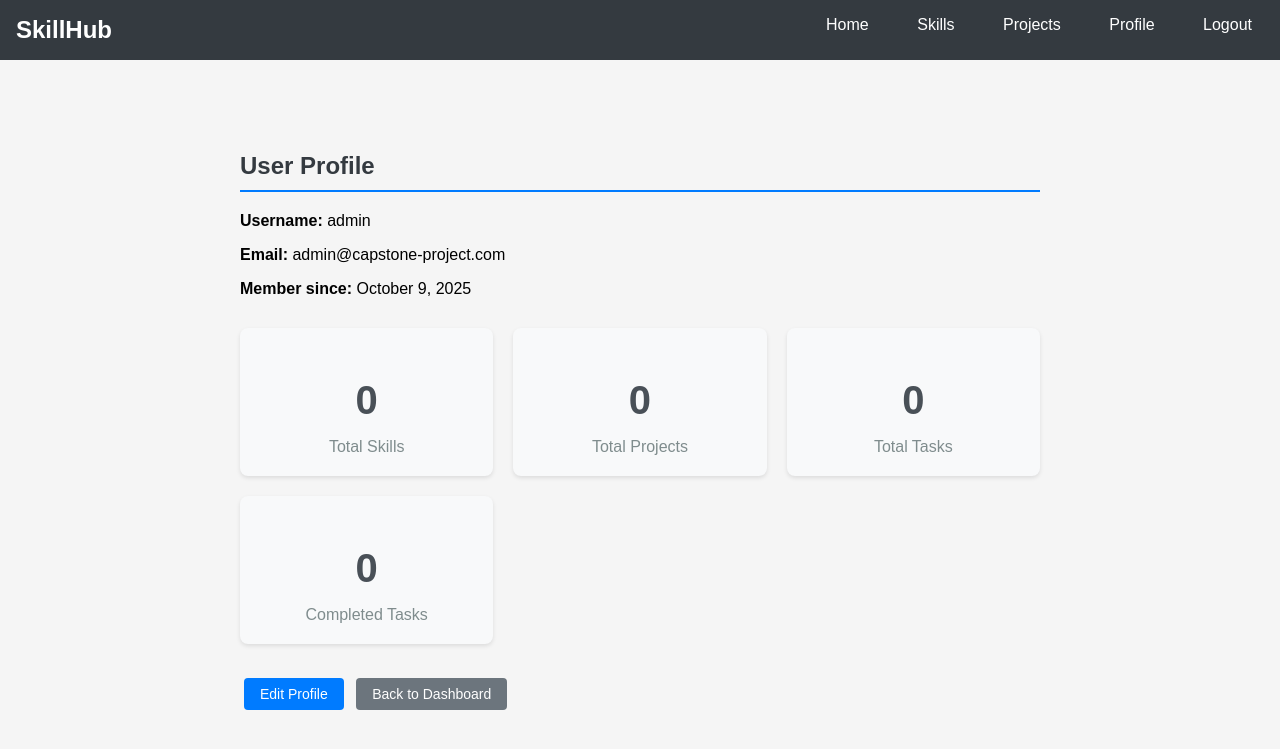
After one commit to hayat-hani/Capstone-Project, a Django app: page /profile/ in a window 1280 px wide. The commit adds this page. Shown: the top 749 px of the page. Run offline with Django 5.2, Linux system fonts and the light colour scheme; a user stored in the database is signed in; data that the repository does not hold is empty.

Commit message:
Added Profile page and Fixed some bugs

```diff
--- a/main_app/templates/main_app/base.html
+++ b/main_app/templates/main_app/base.html
@@ -15,6 +15,7 @@
                 {%if user.is_authenticated %}
                     <li><a href="{% url 'main_app:skills_list' %}">Skills</a></li>
                     <li><a href="{% url 'main_app:projects_list' %}">Projects</a></li>
+                      <li><a href="{% url 'main_app:profile' %}">Profile</a></li>
                     <li><a href="{% url 'main_app:logout' %}">Logout</a></li>
                 {% else %}
                     <li><a href="{% url 'main_app:login' %}">Login</a></li>
--- /dev/null
+++ b/main_app/templates/main_app/profile.html
@@ -0,0 +1,37 @@
+{% extends 'main_app/base.html' %}
+
+{% block content %}
+<div class="detail-container">
+    <h2>User Profile</h2>
+
+    <div class="profile-info">
+        <p><strong>Username:</strong> {{ user.username }}</p>
+        <p><strong>Email:</strong> {{ user.email }}</p>
+        <p><strong>Member since:</strong> {{ user.date_joined|date:"F j, Y" }}</p>
+    </div>
+
+    <div class="stats-grid">
+        <div class="stat-card">
+            <h3>{{ total_skills }}</h3>
+            <p>Total Skills</p>
+        </div>
+        <div class="stat-card">
+            <h3>{{ total_projects }}</h3>
+            <p>Total Projects</p>
+        </div>
+        <div class="stat-card">
+            <h3>{{ total_tasks }}</h3>
+            <p>Total Tasks</p>
+        </div>
+        <div class="stat-card">
+            <h3>{{ completed_tasks }}</h3>
+            <p>Completed Tasks</p>
+        </div>
+    </div>
+
+    <div class="profile-actions">
+        <a href="{% url 'main_app:profile_edit' %}" class="btn-primary">Edit Profile</a>
+        <a href="{% url 'main_app:home' %}" class="btn-secondary">Back to Dashboard</a>
+    </div>
+</div>
+{% endblock %}
--- a/main_app/urls.py
+++ b/main_app/urls.py
@@ -26,4 +26,6 @@ urlpatterns = [
     path('reflections/<int:reflection_id>/delete/', views.reflection_delete, name='reflection_delete'),
     path('tasks/<int:task_id>/edit/', views.task_edit, name='task_edit'),
     path('tasks/<int:task_id>/delete/', views.task_delete, name='task_delete'),
+    path('profile/', views.profile_view, name='profile'),
+    path('profile/edit/', views.profile_edit, name='profile_edit'),
 ]
--- a/main_app/views.py
+++ b/main_app/views.py
@@ -4,8 +4,10 @@ from django.contrib.auth import authenticate, login, logout
 from django.contrib.auth.models import User
 from django.contrib.auth.forms import UserCreationForm
 from .forms import SkillForm, ProjectForm, TaskForm, ReflectionForm
-
 from .models import Skill, Project, Task, Reflection
+from django.contrib.auth.decorators import login_required
+from django.db import models
+from django.shortcuts import render, redirect, get_object_or_404
 
 def home(request):
       if request.user.is_authenticated:
@@ -128,7 +130,7 @@ def skill_create(request):
 
 def skill_edit(request, skill_id):
       if request.user.is_authenticated:
-          skill = Skill.objects.get(id=skill_id, user=request.user)
+          skill = get_object_or_404(Skill, id=skill_id, user=request.user)
           if request.method == 'POST':
               form = SkillForm(request.POST, instance=skill)
               if form.is_valid():
@@ -143,7 +145,7 @@ def skill_edit(request, skill_id):
 
 def skill_delete(request, skill_id):
       if request.user.is_authenticated:
-          skill = Skill.objects.get(id=skill_id, user=request.user)
+          skill = get_object_or_404(Skill, id=skill_id, user=request.user)
           if request.method == 'POST':
               skill.delete()
               return redirect('main_app:skills_list')
@@ -169,7 +171,7 @@ def project_create(request):
 
 def project_edit(request, project_id):
       if request.user.is_authenticated:
-          project = Project.objects.get(id=project_id, user=request.user)
+          project = get_object_or_404(Project, id=project_id, user=request.user)
           if request.method == 'POST':
               form = ProjectForm(request.POST, instance=project)
               if form.is_valid():
@@ -183,7 +185,7 @@ def project_edit(request, project_id):
 
 def project_delete(request, project_id):
       if request.user.is_authenticated:
-          project = Project.objects.get(id=project_id, user=request.user)
+          project = get_object_or_404(Project, id=project_id, user=request.user)
           if request.method == 'POST':
               project.delete()
               return redirect('main_app:projects_list')
@@ -194,7 +196,7 @@ def project_delete(request, project_id):
 
 def skill_detail(request, skill_id):
       if request.user.is_authenticated:
-          skill = Skill.objects.get(id=skill_id, user=request.user)
+          skill = get_object_or_404(Skill, id=skill_id, user=request.user)
           skill.save()
           tasks = Task.objects.filter(skill=skill)
           reflections = Reflection.objects.filter(skill=skill).order_by('-date')
@@ -205,7 +207,7 @@ def skill_detail(request, skill_id):
 
 def project_detail(request, project_id):
       if request.user.is_authenticated:
-          project = Project.objects.get(id=project_id, user=request.user)
+          project = get_object_or_404(Project, id=project_id, user=request.user)
           project.save()
           tasks = Task.objects.filter(project=project)
           reflections = Reflection.objects.filter(project=project).order_by('-date')
@@ -216,7 +218,7 @@ def project_detail(request, project_id):
 
 def task_create_for_skill(request, skill_id):
       if request.user.is_authenticated:
-          skill = Skill.objects.get(id=skill_id, user=request.user)
+          skill = get_object_or_404(Skill, id=skill_id, user=request.user)
           if request.method == 'POST':
               form = TaskForm(request.POST)
               if form.is_valid():
@@ -233,7 +235,7 @@ def task_create_for_skill(request, skill_id):
 
 def task_create_for_project(request, project_id):
       if request.user.is_authenticated:
-          project = Project.objects.get(id=project_id, user=request.user)
+          project = get_object_or_404(Project, id=project_id, user=request.user)
           if request.method == 'POST':
               form = TaskForm(request.POST)
               if form.is_valid():
@@ -250,7 +252,7 @@ def task_create_for_project(request, project_id):
 
 def task_toggle(request, task_id):
       if request.user.is_authenticated:
-          task = Task.objects.get(id=task_id)
+          task = get_object_or_404(Task, id=task_id)
           # make sure task belongs to user's skill or project
           if (task.skill and task.skill.user == request.user) or (task.project and task.project.user == request.user):
               task.is_completed = not task.is_completed
@@ -269,7 +271,7 @@ def task_toggle(request, task_id):
 
 def reflection_create_for_skill(request, skill_id):
       if request.user.is_authenticated:
-          skill = Skill.objects.get(id=skill_id, user=request.user)
+          skill = get_object_or_404(Skill, id=skill_id, user=request.user)
           if request.method == 'POST':
               form = ReflectionForm(request.POST)
               if form.is_valid():
@@ -286,7 +288,7 @@ def reflection_create_for_skill(request, skill_id):
 
 def reflection_create_for_project(request, project_id):
       if request.user.is_authenticated:
-          project = Project.objects.get(id=project_id, user=request.user)
+          project = get_object_or_404(Project, id=project_id, user=request.user)
           if request.method == 'POST':
               form = ReflectionForm(request.POST)
               if form.is_valid():
@@ -303,7 +305,7 @@ def reflection_create_for_project(request, project_id):
 
 def reflection_edit(request, reflection_id):
     if request.user.is_authenticated:
-        reflection = Reflection.objects.get(id=reflection_id)
+        reflection = get_object_or_404(Reflection, id=reflection_id)
         # check if user owns this reflection through skill or project
         if (reflection.skill and reflection.skill.user == request.user) or (reflection.project and reflection.project.user == request.user):
             if request.method == 'POST':
@@ -324,7 +326,7 @@ def reflection_edit(request, reflection_id):
 
 def reflection_delete(request, reflection_id):
       if request.user.is_authenticated:
-          reflection = Reflection.objects.get(id=reflection_id)
+          reflection = get_object_or_404(Reflection, id=reflection_id)
           # check if user owns this reflection
           if (reflection.skill and reflection.skill.user == request.user) or (reflection.project and reflection.project.user == request.user):
               if request.method == 'POST':
@@ -346,7 +348,7 @@ def reflection_delete(request, reflection_id):
 
 def task_edit(request, task_id):
       if request.user.is_authenticated:
-          task = Task.objects.get(id=task_id)
+          task = get_object_or_404(Task, id=task_id)
           # Check if user owns this task through skill or project
           if (task.skill and task.skill.user == request.user) or (task.project and task.project.user == request.user):
               if request.method == 'POST':
@@ -368,7 +370,7 @@ def task_edit(request, task_id):
 
 def task_delete(request, task_id):
       if request.user.is_authenticated:
-          task = Task.objects.get(id=task_id)
+          task = get_object_or_404(Task, id=task_id)
           # Check if user owns this task
           if (task.skill and task.skill.user == request.user) or (task.project and task.project.user == request.user):
               if request.method == 'POST':
@@ -386,3 +388,37 @@ def task_delete(request, task_id):
           return redirect('main_app:home')
       else:
           return redirect('main_app:login')
+
+
+@login_required
+def profile_view(request):
+    user = request.user
+
+    # Get user statistics
+    total_skills = user.skill_set.count()
+    total_projects = user.project_set.count()
+    total_tasks = Task.objects.filter(
+        models.Q(skill__user=user) | models.Q(project__user=user)).count()
+    completed_tasks = Task.objects.filter(
+        models.Q(skill__user=user) | models.Q(project__user=user), is_completed=True ).count()
+
+    context = {
+        'user': user,
+        'total_skills': total_skills,
+        'total_projects': total_projects,
+        'total_tasks': total_tasks,
+        'completed_tasks': completed_tasks,
+    }
+    return render(request, 'main_app/profile.html', context)
+
+@login_required
+def profile_edit(request):
+    if request.method == 'POST':
+        user = request.user
+        user.username = request.POST['username']
+        user.email = request.POST['email']
+        user.save()
+        return redirect('main_app:profile')
+
+    return render(request, 'main_app/profile_edit.html',
+{'user': request.user})
```
Also changed, not shown: main_app/templates/main_app/profile_edit.html (added, +24 -0 lines).
